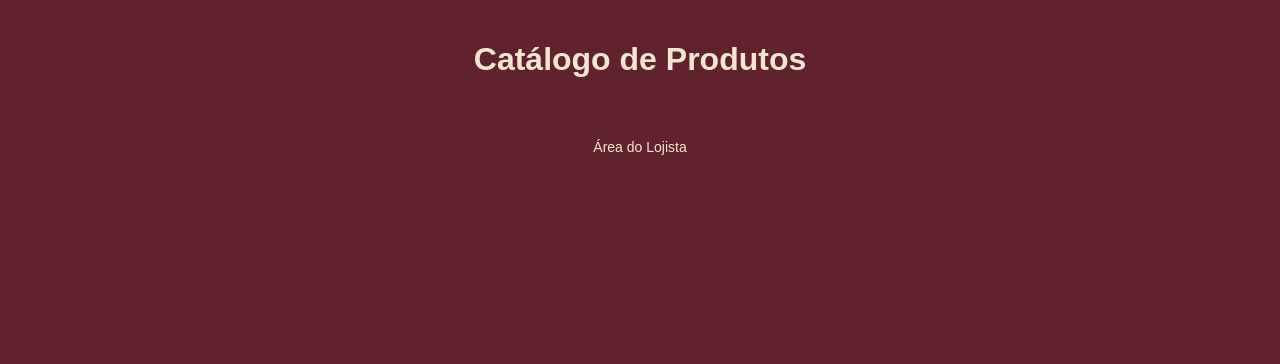
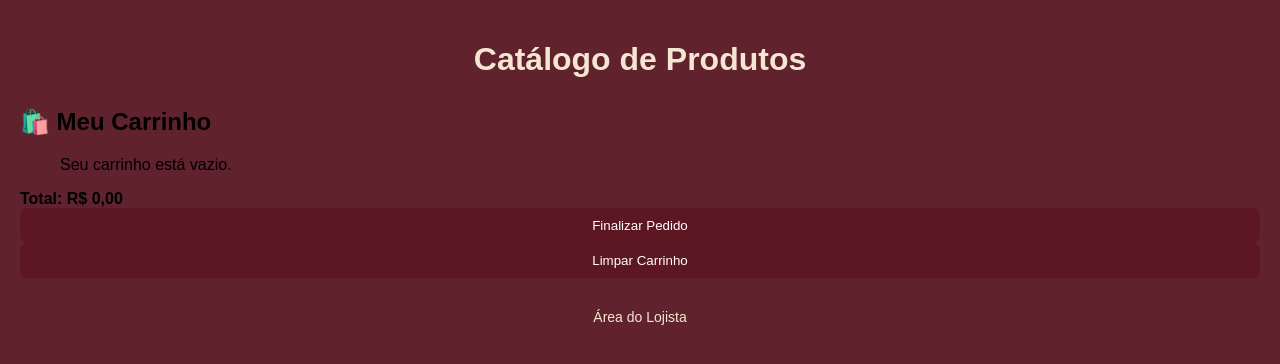
Before and after one commit to emanueloss66/catalogo, a website: page index.html in a window 1280 px wide. Drawn offline with nearby package versions, Linux system fonts and the light colour scheme; no server answers.

Commit message:
Update index.html

```diff
--- a/index.html
+++ b/index.html
@@ -3,17 +3,32 @@
   <head>
     <meta charset="UTF-8" />
     <title>Meu Catálogo</title>
-
     <link rel="stylesheet" href="styles.css" />
-
     <script src="https://cdn.jsdelivr.net/npm/@supabase/supabase-js@2"></script>
   </head>
-
   <body>
     <header>
       <h1>Catálogo de Produtos</h1>
     </header>
 
+    <!-- Carrinho de Compras -->
+    <section class="carrinho-container">
+      <h2>🛍️ Meu Carrinho</h2>
+      <ul id="lista-carrinho">
+        <p>Seu carrinho está vazio.</p>
+      </ul>
+      <div class="carrinho-total">
+        <strong>Total: <span id="valor-total">R$ 0,00</span></strong>
+      </div>
+      <button onclick="finalizarCompra()" class="btn-finalizar">
+        Finalizar Pedido
+      </button>
+      <button onclick="esvaziarCarrinho()" class="btn-limpar">
+        Limpar Carrinho
+      </button>
+    </section>
+
+    <!-- Vitrine de Produtos -->
     <div id="vitrine" class="grid-produtos"></div>
 
     <footer>
```
